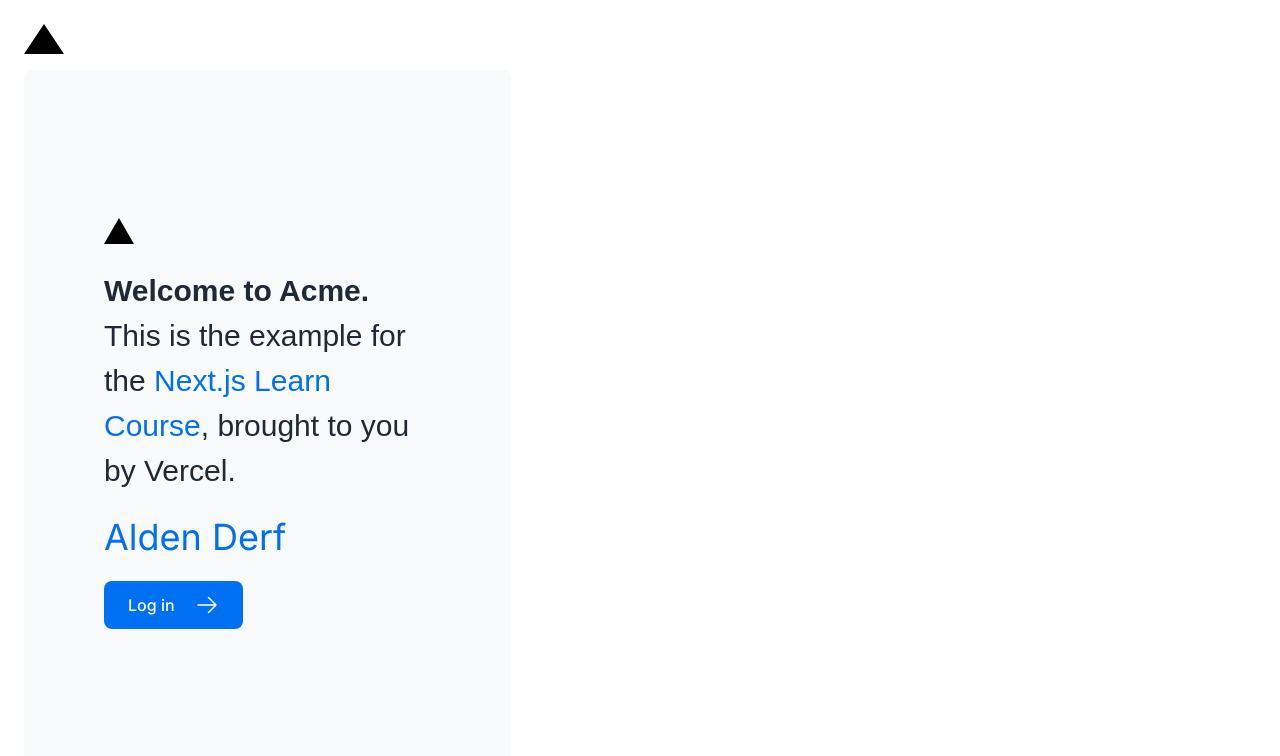
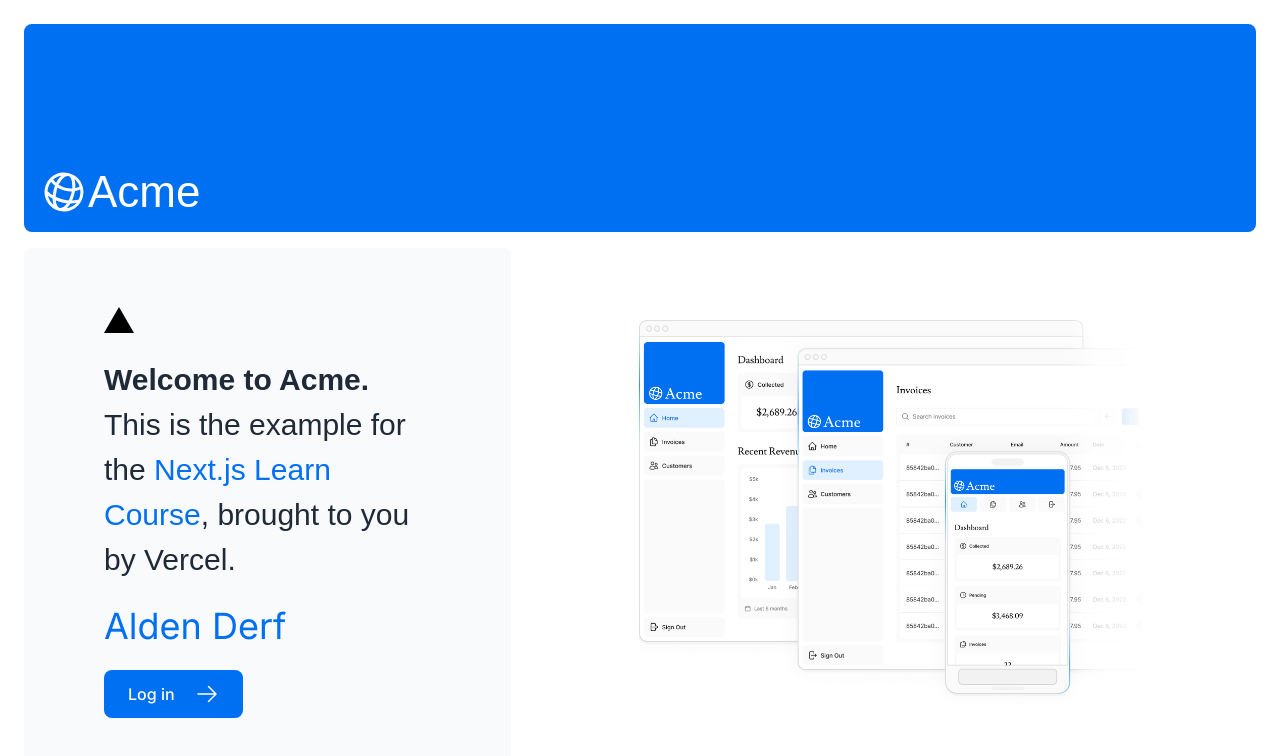
Before and after one commit to AldenDerf/nextjs-dashboard, a Next.js app: page / in a window 1280 px wide. Shown: the top 756 px of the page. Built offline with nearby package versions, Linux system fonts and the light colour scheme; a web font is replaced by a local one.

Commit message:
Added image

```diff
--- a/app/layout.tsx
+++ b/app/layout.tsx
@@ -1,5 +1,5 @@
-import '@/app/ui/global.css';
-import { inter } from './ui/font';
+import "@/app/ui/global.css";
+import { inter } from "./ui/fonts";
 
 export default function RootLayout({
   children,
--- a/app/page.tsx
+++ b/app/page.tsx
@@ -1,16 +1,20 @@
 import AcmeLogo from "@/app/ui/acme-logo";
 import { ArrowRightIcon } from "@heroicons/react/24/outline";
 import Link from "next/link";
-import styles from './ui/home.module.css';
-import { lusitana } from "./ui/font";
+import styles from "./ui/home.module.css";
+import { lusitana } from "./ui/fonts";
+import Image from "next/image";
 export default function Page() {
   return (
     <main className="flex min-h-screen flex-col p-6">
-      <div className={styles.shape}>{/* <AcmeLogo /> */}</div>
+      <div className="flex h-20 shrink-0 items-end rounded-lg bg-blue-500 p-4 md:h-52">
+        <AcmeLogo />
+      </div>
       <div className="mt-4 flex grow flex-col gap-4 md:flex-row">
         <div className="flex flex-col justify-center gap-6 rounded-lg bg-gray-50 px-6 py-10 md:w-2/5 md:px-20">
           <div className="relative w-0 h-0 border-l-[15px] border-r-[15px] border-b-[26px] border-l-transparent border-r-transparent border-b-black" />
-          <p className={`${lusitana.className} text-xl text-gray-800 md:text-3xl md:leading-normal`}>
+          <p
+            className={`${lusitana.className} text-xl text-gray-800 md:text-3xl md:leading-normal`}>
             <strong>Welcome to Acme.</strong> This is the example for the{" "}
             <a href="https://nextjs.org/learn/" className="text-blue-500">
               Next.js Learn Course
@@ -26,6 +30,21 @@
         </div>
         <div className="flex items-center justify-center p-6 md:w-3/5 md:px-28 md:py-12">
           {/* Add Hero Images Here */}
+          <Image
+            src="/hero-desktop.png"
+            width={1000}
+            height={760}
+            className="hidden md:block"
+            alt="Screenshots of the dashboard project showing desktop version"
+          />
+
+          <Image
+            src="/hero-desktop.png"
+            width={560}
+            height={620}
+            className="block md:hidden"
+            alt="Screenshots of the dashboard project showing desktop version"
+          />
         </div>
       </div>
     </main>
```
Also changed, not shown: app/ui/acme-logo.tsx (+3 -4 lines), app/ui/fonts.ts (renamed from app/ui/font.ts).
